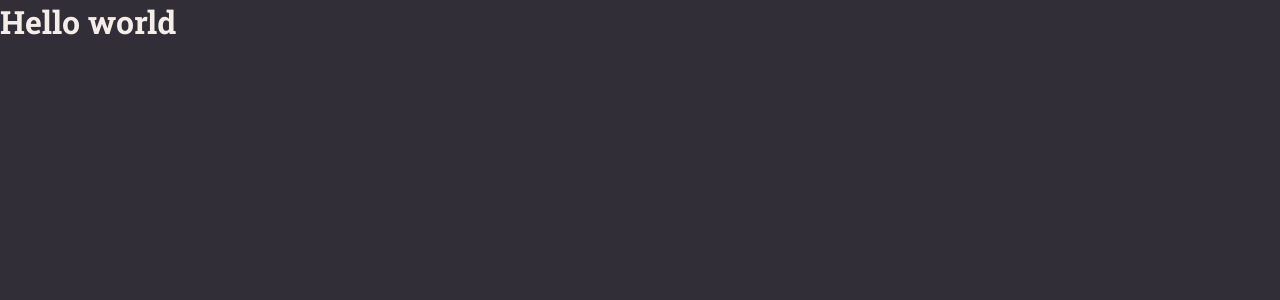
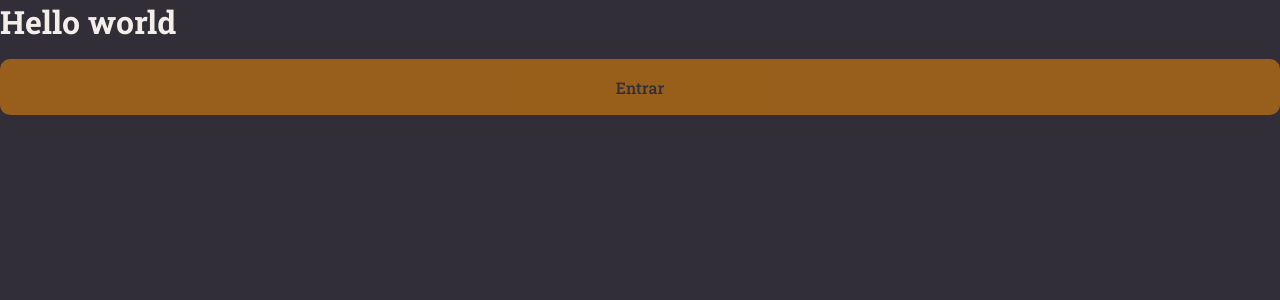
Before and after one commit to victorrti/REACT-NOTES, a React (Vite) app: page / in a window 1280 px wide. Shown: the top 300 px of the page. Built offline with nearby package versions, Linux system fonts and the light colour scheme.

Commit message:
criando componete do botão

```diff
--- /dev/null
+++ b/src/components/Button/index.jsx
@@ -0,0 +1,12 @@
+import {Container} from './styles'
+
+export function Button({title,loading=false}){
+    return(
+        <Container
+            type="button"
+            disabled={loading}>{title}
+        </Container>
+
+    )
+
+}
--- /dev/null
+++ b/src/components/Button/styles.js
@@ -0,0 +1,16 @@
+import styled from 'styled-components'
+
+export const Container = styled.button`
+    width: 100%;
+    background-color:${({theme}) => theme.COLORS.ORANGE};
+    color: ${({theme}) => theme.COLORS.BACKGROUND_800};
+    height: 56px;
+    border: 0;
+    padding: 0 16px;
+    margin-top:16px;
+    border-radius:10px;
+    font-weight:500;
+    &:disabled{
+        opacity: 0.5;
+    }
+`
--- a/src/pages/Details/index.jsx
+++ b/src/pages/Details/index.jsx
@@ -1,8 +1,10 @@
 import {Container} from './styles'
+import {Button} from '../../components/Button'
 export  function Details(){
   return(
     <Container>
       <h1>Hello world</h1>
+      <Button title="Entrar" loading/>
     </Container>
 
   )
```
